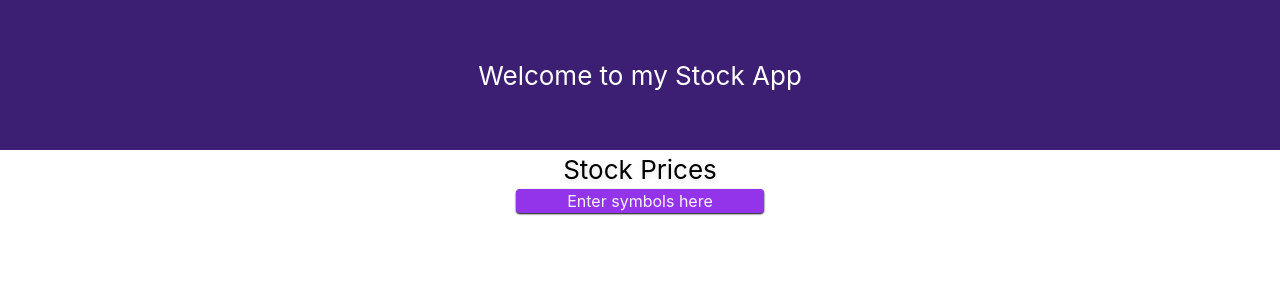
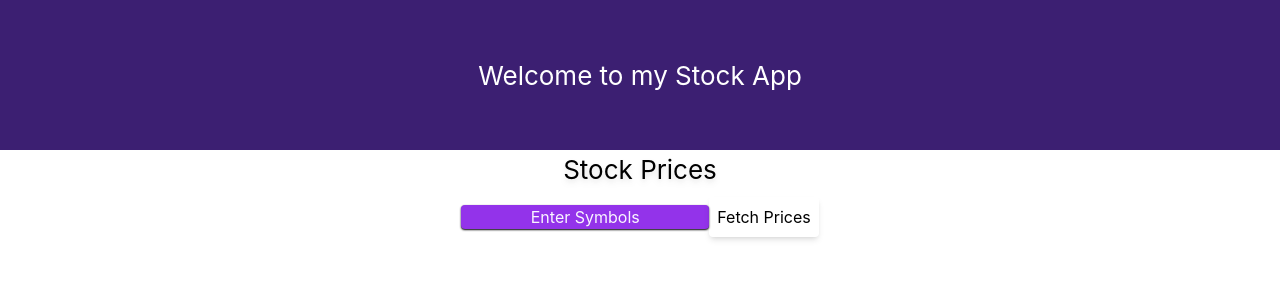
Before and after one commit to huntermasonb/stock-app, a React (Create React App) app: page / in a window 1280 px wide. Shown: the top 300 px of the page. Built offline with nearby package versions, Linux system fonts and the light colour scheme.

Commit message:
Adding user input

```diff
--- a/src/StockPrice.js
+++ b/src/StockPrice.js
@@ -9,7 +9,11 @@ const StockPrice = () => {
     setSymbols(event.target.value);
   };
 
-  useEffect(() => {
+  const handleSubmit = (event) => {
+    event.preventDefault(); // Prevent default form submission behavior
+    fetchData();
+  };
+
   const fetchData = async () => {
     if (symbols) {
       const options = {
@@ -35,28 +39,28 @@ const StockPrice = () => {
     }
   };
 
-    fetchData();
-  }, [symbols]);
-
   return (
     <div>
-      <h1 className=' drop-shadow-md' >Stock Prices</h1>
-      <div className='flex flex-row justify-center container-fluid'>
-        <div className='flex-col stock-prices'>
+      <h1 className='drop-shadow-md'>Stock Prices</h1>
+      <div className='flex flex-row justify-center'>
+        <form onSubmit={handleSubmit} className='flex-col stock-prices'>
           <input
             type="text"
             id='stockSymbols'
             value={symbols}
             className='text-center text-purple-50 bg-purple-600 hover:bg-purple-500 rounded shadow-sm shadow-black'
             onChange={handleInputChange}
-            placeholder="Enter symbols here"
+            placeholder="Enter Symbols"
           />
+          <button type="submit" className='rounded shadow-md p-2 mt-2'>
+            Fetch Prices
+          </button>
+        </form>
       </div>
-      </div>
-      <ul>
+      <ul className='text-center'>
         {Object.keys(prices).map(symbol => (
-          <li key={symbol}>
-            {symbol}: {prices[symbol]}
+          <li key={symbols}>
+            {symbols}: {prices[symbol]}
           </li>
         ))}
       </ul>
```
Lines whose indentation alone changed are shown as unchanged.
